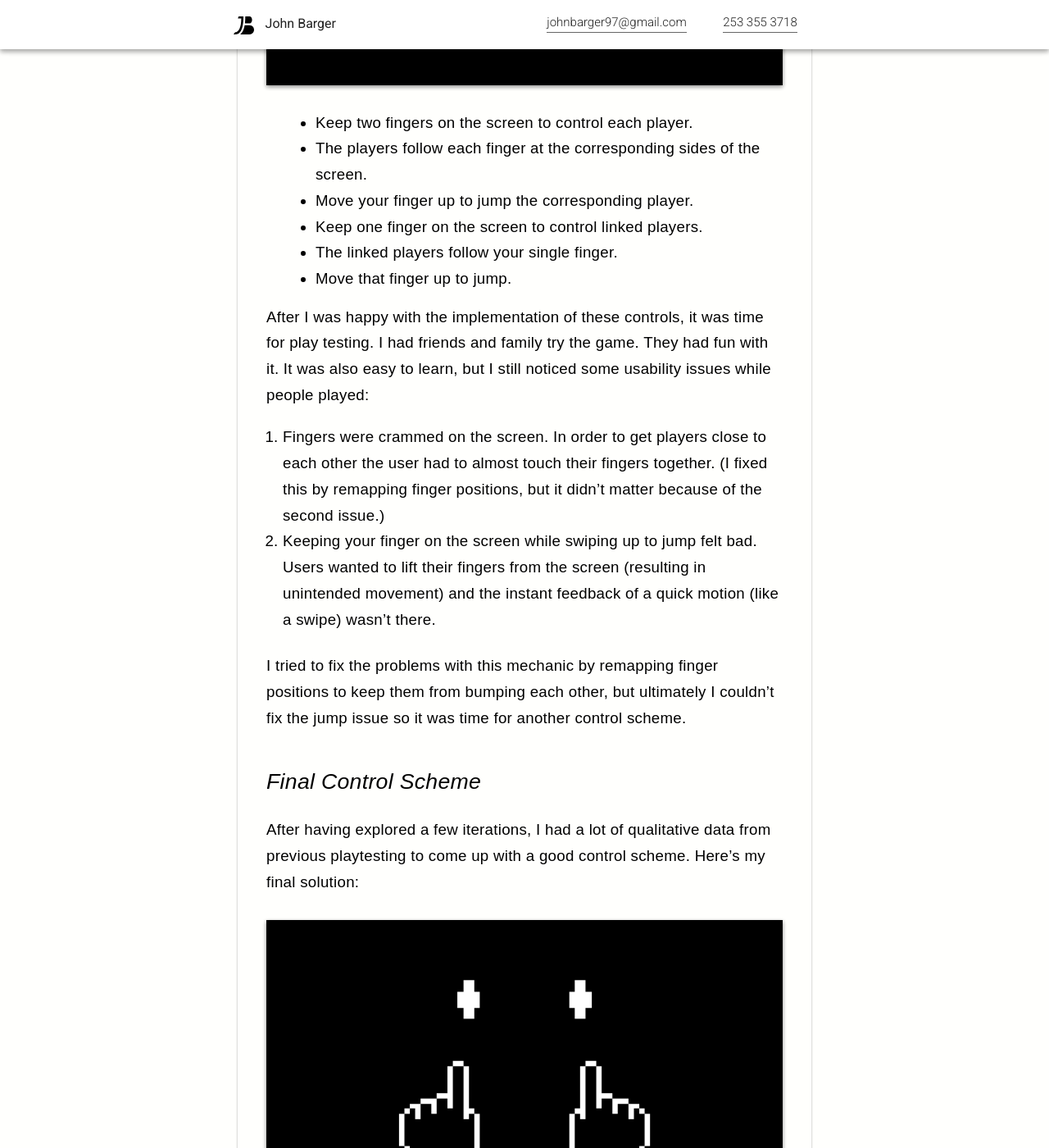
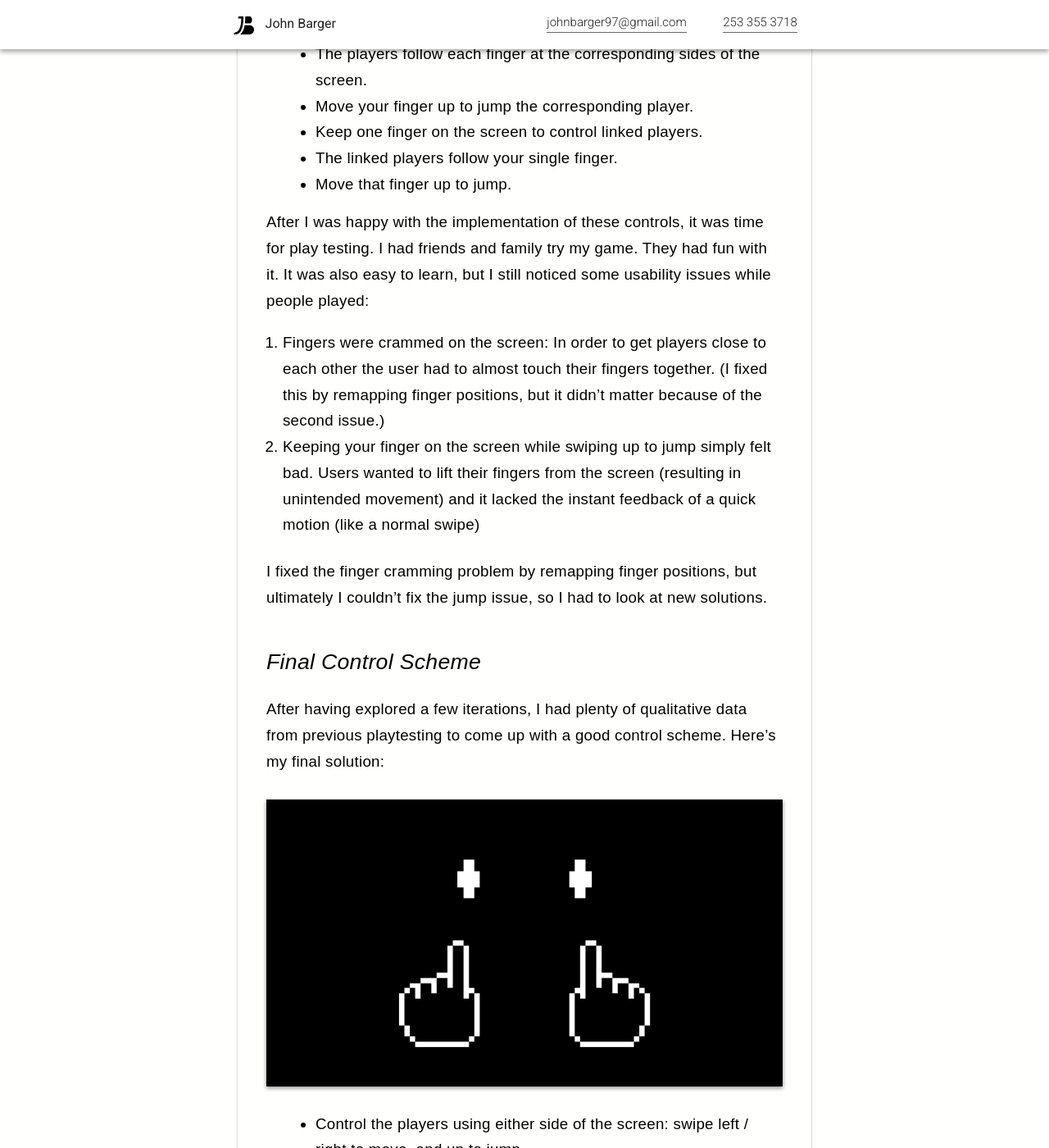
Before and after one commit to johnbarger97/portfolio-site, a Jekyll site: the page built from Mobile-Game-Interaction-Design.html, in a window 1280 px wide and 1400 px high, scrolled down 3392 px. Shown: the whole window at 82% size. Built offline with Jekyll 4.4.1, drawn with Linux system fonts in a browser that asks for light colours; some of the changed text lies outside the part shown.

Commit message:
more changes to hmh proj

```diff
--- a/Mobile-Game-Interaction-Design.html
+++ b/Mobile-Game-Interaction-Design.html
@@ -23,7 +23,7 @@
 
       <h2>“Hold My Hand” - A Mobile Game</h2>
       <br>
-      <p>The game, “Hold My Hand” is an endless runner mobile game that I started with a friend during a game jam. The theme of the game jam was “Stronger Together”. Our idea was an endless runner where you maneuver two players through obstacles. What makes them stronger together, is that they can hold hands to jump higher.</p>
+      <p>The game, “Hold My Hand” is an endless runner mobile game that I started with a friend during a game jam. The theme of the game jam was “Stronger Together”. Our idea was an endless runner where you maneuver two players through obstacles. What makes them stronger together is that they can hold hands to jump higher.</p>
 
       <p>After a preliminary version of the game was completed during the jam, I decided to spend an extra two weeks adding polish and fine tuning the gameplay.</p>
 
@@ -52,13 +52,11 @@
         <li>Tap to toggle players to the outer / inner lane.</li>
       </ul>
 
-      <p>Out of all the control schemes, this one was the best when it came to usability on account of its simplicity. It was intuitive and easy to learn, but it quickly became clear that this control scheme limited the number of possible position combinations. I immediately recognized that maximizing the variety of positions would lead to a more fun experience, so I set out to do just that.</p>
-
-      <p>To maximize position combinations, I wanted to move towards a control scheme that allowed for individual control over the two players.</p>
+      <p>Out of all the control schemes, this one was the best when it came to usability on account of its simplicity. It was intuitive and easy to learn, but it quickly became clear that it limited the number of possible player positions. I immediately recognized that giving the player more movement options would lead to a more fun experience, so I set out to do just that.</p>
 
       <h3>Second Control Scheme</h3>
 
-      <p>After recognizing that individual player control was important, I began working on a new control scheme. Although this control scheme would have to use two fingers, I wanted the controls to remain simple. </p>
+      <p>I wanted to improve the control scheme by allowing individual player movement. This would require the use two fingers, so I would need to be creative in order to keep the controls simple.</p>
 
       <p>Here is my solution to this problem:</p>
       <img style="height: 350px; object-fit: cover;"src="assets/hmh-project/control_scheme2.gif" alt="">
@@ -72,16 +70,16 @@
         <li>Move that finger up to jump.</li>
       </ul>
 
-      <p>After I was happy with the implementation of these controls, it was time for play testing. I had friends and family try the game. They had fun with it. It was also easy to learn, but I still noticed some usability issues while people played:</p>
+      <p>After I was happy with the implementation of these controls, it was time for play testing. I had friends and family try my game. They had fun with it. It was also easy to learn, but I still noticed some usability issues while people played:</p>
       <ol>
-        <li>Fingers were crammed on the screen. In order to get players close to each other the user had to almost touch their fingers together. (I fixed this by remapping finger positions, but it didn’t matter because of the second issue.)</li>
-        <li>Keeping your finger on the screen while swiping up to jump felt bad. Users wanted to lift their fingers from the screen (resulting in unintended movement) and the instant feedback of a quick motion (like a swipe) wasn’t there.</li>
+        <li>Fingers were crammed on the screen: In order to get players close to each other the user had to almost touch their fingers together. (I fixed this by remapping finger positions, but it didn’t matter because of the second issue.)</li>
+        <li>Keeping your finger on the screen while swiping up to jump simply felt bad. Users wanted to lift their fingers from the screen (resulting in unintended movement) and it lacked the instant feedback of a quick motion (like a normal swipe)</li>
       </ol>
       <br>
-      <p>I tried to fix the problems with this mechanic by remapping finger positions to keep them from bumping each other, but ultimately I couldn’t fix the jump issue so it was time for another control scheme.</p>
+      <p>I fixed the finger cramming problem by remapping finger positions, but ultimately I couldn’t fix the jump issue, so I had to look at new solutions.</p>
       <h3>Final Control Scheme</h3>
 
-      <p>After having explored a few iterations, I had a lot of qualitative data from previous playtesting to come up with a good control scheme. Here’s my final solution:</p>
+      <p>After having explored a few iterations, I had plenty of qualitative data from previous playtesting to come up with a good control scheme. Here’s my final solution:</p>
 
       <img style="height: 350px; object-fit: cover; background: black;"src="assets/hmh-project/control_scheme3.gif" alt="">
 
```
